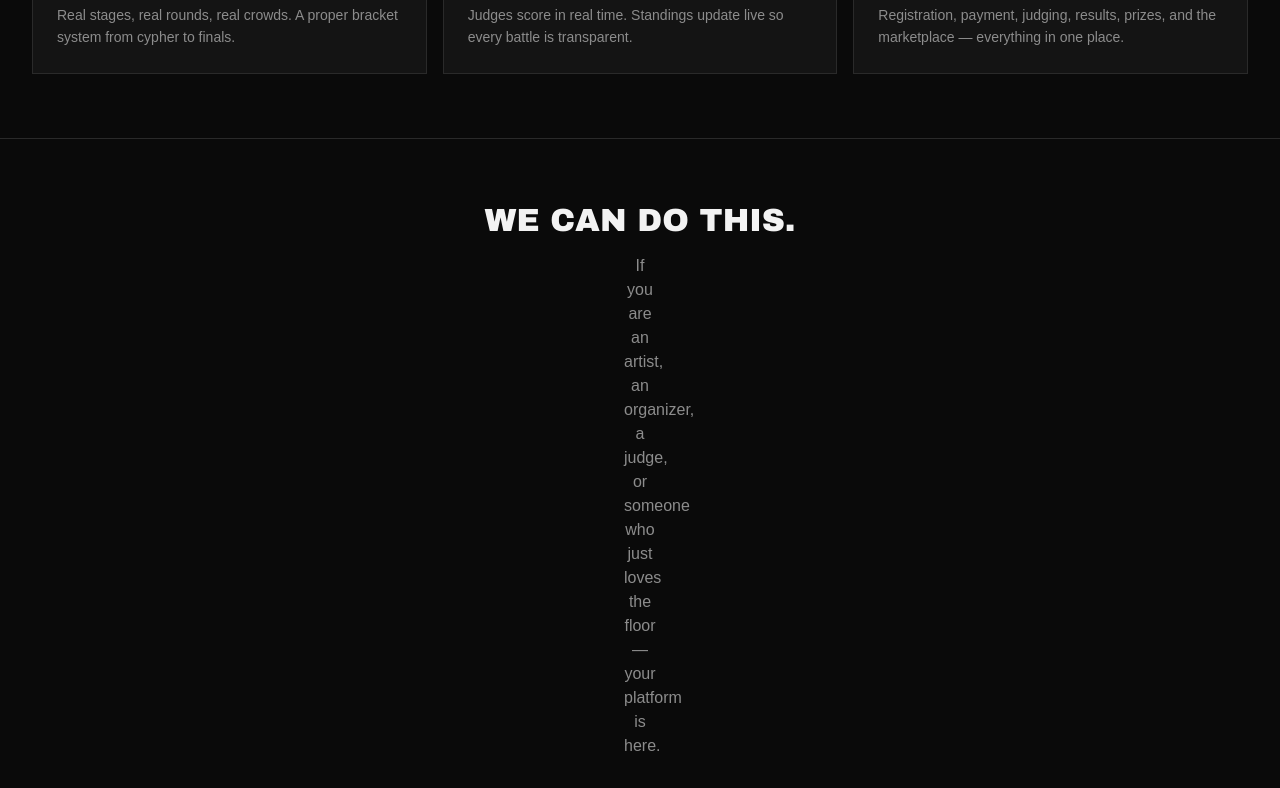
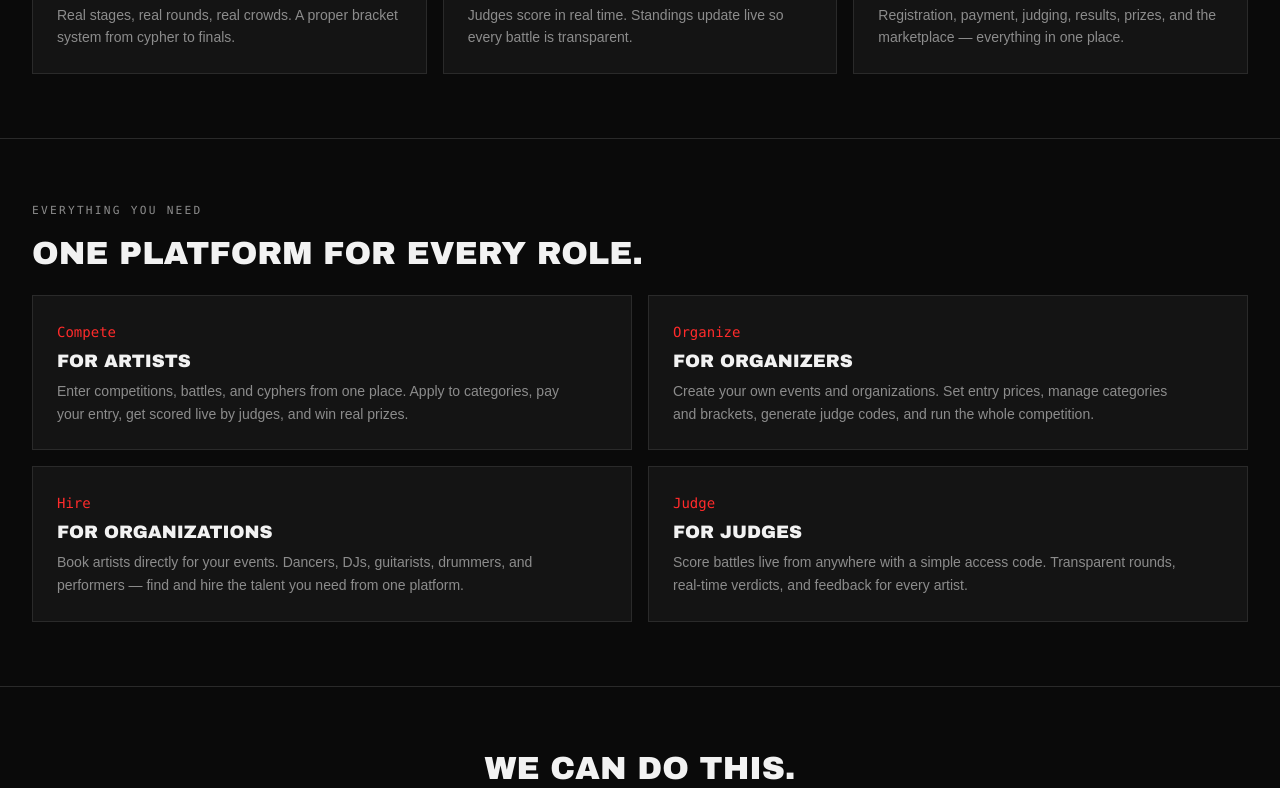
Before and after one commit to peeeooosss/cypher, a Next.js app: page /about in a window 1280 px wide. Shown: the part 920-1708 px from the top of the page. Built offline with nearby package versions, Linux system fonts and the light colour scheme; no server answers.

Commit message:
About page: broaden CTA text, add 'every role' section (compete, organize, hire, judge)

```diff
--- a/src/app/about/page.tsx
+++ b/src/app/about/page.tsx
@@ -30,6 +30,29 @@ const pillars = [
     number: "03",
     title: "One platform",
     text: "Registration, payment, judging, results, prizes, and the marketplace — everything in one place.",
+  },
+];
+
+const roles = [
+  {
+    tag: "Compete",
+    title: "For artists",
+    text: "Enter competitions, battles, and cyphers from one place. Apply to categories, pay your entry, get scored live by judges, and win real prizes.",
+  },
+  {
+    tag: "Organize",
+    title: "For organizers",
+    text: "Create your own events and organizations. Set entry prices, manage categories and brackets, generate judge codes, and run the whole competition.",
+  },
+  {
+    tag: "Hire",
+    title: "For organizations",
+    text: "Book artists directly for your events. Dancers, DJs, guitarists, drummers, and performers — find and hire the talent you need from one platform.",
+  },
+  {
+    tag: "Judge",
+    title: "For judges",
+    text: "Score battles live from anywhere with a simple access code. Transparent rounds, real-time verdicts, and feedback for every artist.",
   },
 ];
 
@@ -116,13 +139,35 @@ export default function AboutPage() {
         </div>
       </section>
 
+      <section className="border-b border-line">
+        <div className="mx-auto max-w-7xl px-md py-section md:px-xl">
+          <p className="font-mono text-[0.7rem] uppercase tracking-[0.2em] text-ink-muted">
+            Everything you need
+          </p>
+          <h2 className="mt-md max-w-4xl font-display text-display-lg uppercase">
+            One platform for every role.
+          </h2>
+          <div className="mt-lg grid gap-md md:grid-cols-2">
+            {roles.map((role) => (
+              <div key={role.tag} className="border border-line bg-paper-soft p-lg">
+                <span className="font-mono text-body-sm text-accent">{role.tag}</span>
+                <h3 className="mt-sm font-display text-title-md uppercase">{role.title}</h3>
+                <p className="mt-sm max-w-prose text-body-sm leading-relaxed text-ink-muted">
+                  {role.text}
+                </p>
+              </div>
+            ))}
+          </div>
+        </div>
+      </section>
+
       <section className="mx-auto max-w-7xl px-md py-section text-center md:px-xl">
         <h2 className="font-display text-display-lg uppercase">
           We can do this.
         </h2>
-        <p className="mx-auto mt-md max-w-xl text-body-md text-ink-muted">
-          If you are an artist, an organizer, a judge, or someone who just loves
-          the floor — your platform is here.
+        <p className="mx-auto mt-md max-w-4xl text-body-md text-ink-muted">
+          If you are an artist, an organizer, an organization, a judge, or someone
+          who just loves the floor — your platform is here.
         </p>
         <div className="mt-xl flex flex-wrap justify-center gap-sm">
           <Link
```
